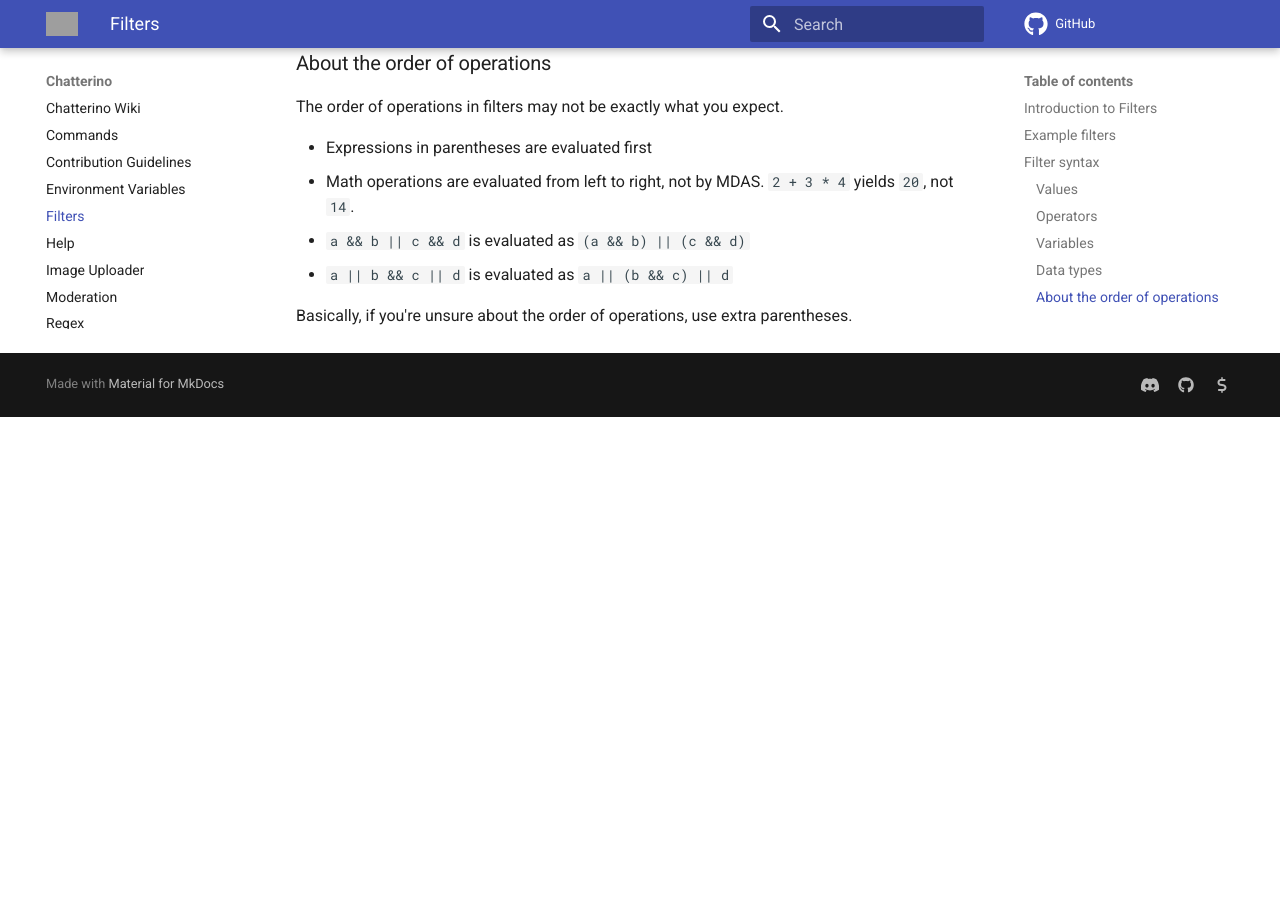
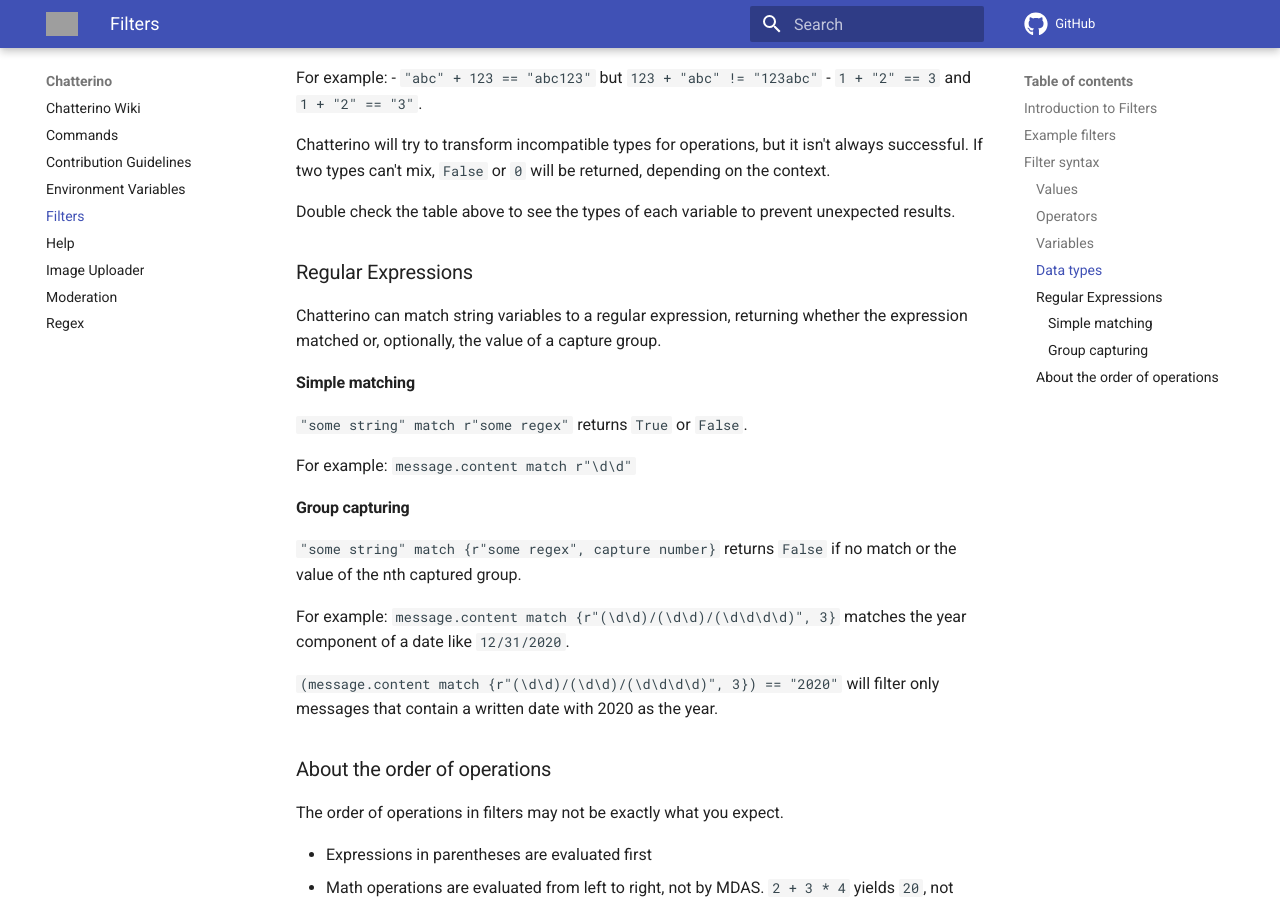
Before and after one commit to Chatterino/wiki, an MkDocs documentation site: the page built from docs/Filters.md, in a window 1280 px wide and 900 px high, scrolled down 3954 px. Built offline with MkDocs 1.6.1 and Material for MkDocs 9.7.7, drawn with Linux system fonts in a browser that asks for light colours; comment, search, counter and statistics services are not loaded; before the commit the page ends 4371 px from its top, so only the background shows below that; some of the changed text lies outside the part shown; grey boxes are pictures that could not be loaded.

Commit message:
Add regexs to filters documentation (#25)

```diff
--- a/docs/Filters.md
+++ b/docs/Filters.md
@@ -19,9 +19,11 @@
 A filter must be a valid expression. An expression is comprised of conditions and values which are evaluated to a single `True` or `False` value to decide whether to filter a message. Evaluating to something other than `True` or `False` will lead to all messages being filtered out.
 
 ### Values
-A value can be an integer (`123`, `5`), a string (`"hello"`, `"this is a string"`), a variable (`author.name`, `message.length`), or a list of values (`{123, "hello", author.name}`).
+A value can be an integer (`123`, `5`), a string (`"hello"`, `"this is a string"`), a variable (`author.name`, `message.length`), a list of values (`{123, "hello", author.name}`), or a regular expression (`r"\d\d\d\d"`).
 
 Lists are surrounded by braces (`{}`) and list items are separated by commas. A list item can be a value (e.g. `"hello"`) or an expression wrapped in parentheses (e.g. `(author.sub_length * message.length)`).
+
+Regular expressions are similar to strings, but are denoted with an `r` before the opening quotation mark (e.g. `r"something"`). To make a regular expression case insensitive, use `ri` before the opening question mark (e.g. `ri"something"`).
 
 When a filter is evaluated, variables are replaced with the values they represent.
 
@@ -31,7 +33,8 @@
 | - | - |
 | Int | `123`, `5` |
 | String | `"Hello there"`, `"Escaped \" quote"` |
-| List | `{"list item", 123}` |
+| RegEx | `r"\d\d\d\d"`, `ri"something.*"` |
+| List | `{"list item", 123} |
 
 ### Operators
 
@@ -59,6 +62,7 @@
 | `contains` | String, List, or Map contains |
 | `startswith` | String or List starts with text or string, respectively |
 | `endswith` | String or List ends with text or string, respectively |
+| `match` | Match string with regular expression |
 | `+` | Add (or string concatenation) |
 | `-` | Subtract |
 | `*` | Multiply |
@@ -105,6 +109,22 @@
 
 Double check the table above to see the types of each variable to prevent unexpected results.
 
+### Regular Expressions
+Chatterino can match string variables to a regular expression, returning whether the expression matched or, optionally, the value of a capture group.
+
+
+#### Simple matching
+`"some string" match r"some regex"` returns `True` or `False`.
+
+For example: `message.content match r"\d\d"`
+
+#### Group capturing
+`"some string" match {r"some regex", capture number}` returns `False` if no match or the value of the nth captured group.
+
+For example: `message.content match {r"(\d\d)/(\d\d)/(\d\d\d\d)", 3}` matches the year component of a date like `12/31/2020`.
+
+`(message.content match {r"(\d\d)/(\d\d)/(\d\d\d\d)", 3}) == "2020"` will filter only messages that contain a written date with 2020 as the year.
+
 ### About the order of operations
 The order of operations in filters may not be exactly what you expect.
 
```
